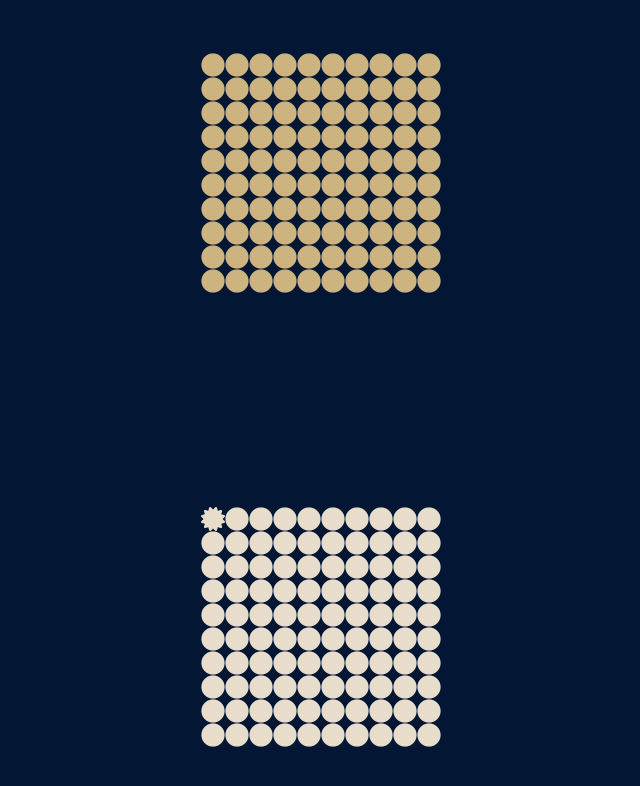
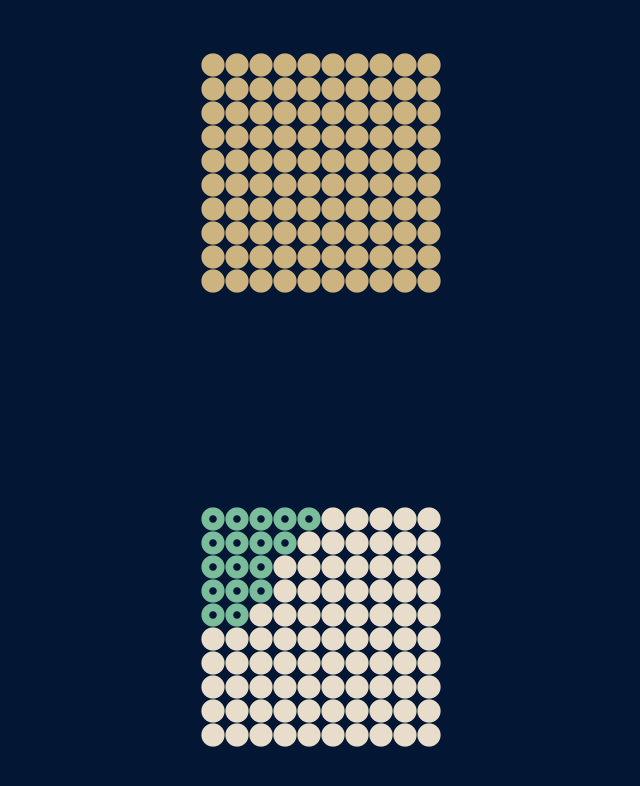
Before and after one commit to heyapricot/battleship.js, a website built with webpack: page index.html in a window 1280 px wide. Shown: the whole page, without its empty margins (319-959 px from the left). Built offline with nearby package versions, Linux system fonts and the light colour scheme.

Commit message:
BottomDisplay can show the board's ships

```diff
--- a/src/scenes/Main/index.js
+++ b/src/scenes/Main/index.js
@@ -14,7 +14,11 @@ const Main = (() => {
   [TopDisplay, Menu, BottomDisplay].forEach(display => column.node.appendChild(display.node));
   const board = Gameboard();
   board.randomPlacement();
-  BottomDisplay.grid.getCell([0, 0]).changeIcon(['fas', 'fa-certificate']);
+  Object.values(board.getLocations()).forEach((coordinateArray) => {
+    coordinateArray.forEach((coordinate) => {
+      BottomDisplay.grid.getCell(coordinate).changeIcon(['fas', 'fa-dot-circle', 'ship']);
+    });
+  });
 })();
 
 
--- a/src/scenes/Main/style.scss
+++ b/src/scenes/Main/style.scss
@@ -14,6 +14,10 @@
   color: #E8DDCB;
 }
 
+.ship {
+  color: #79BD9A;
+}
+
 .target {
   font-size: 1.5em;
 }
```
